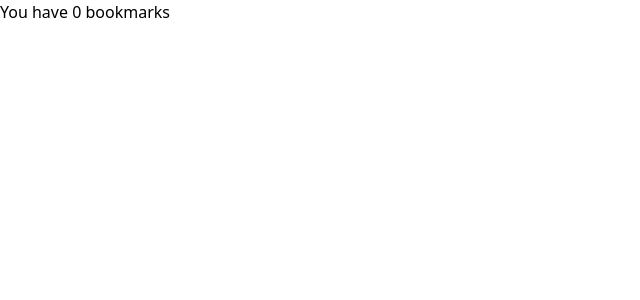
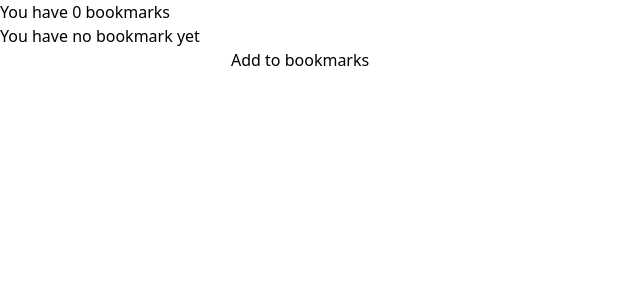
Before and after one commit to m5r/klaxoon-test, a React (Create React App) app: page /list in a window 1280 px wide. Shown: the top 300 px of the page, without its empty margins (0-640 px from the left). Built offline with nearby package versions, Linux system fonts and the light colour scheme.

Commit message:
use bookmark hooks to display the list of bookmarks and edit them

```diff
--- a/src/hooks/useBookmark.ts
+++ b/src/hooks/useBookmark.ts
@@ -5,19 +5,24 @@ import Bookmark from "../models/bookmark";
 import useBookmarks from "./useBookmarks";
 
 export default function useBookmark(bookmarkId: Bookmark["id"]) {
-	const { bookmarks, removeBookmark } = useBookmarks();
+	const { isInitialized, bookmarks, removeBookmark } = useBookmarks();
 	const [bookmark, setBookmark] = useState<Bookmark | null>(null);
 	const history = useHistory();
 
 	useEffect(() => {
 		// initialize state
+		if (!isInitialized) {
+			return;
+		}
+
 		const foundBookmark = bookmarks.find(bookmark => bookmark.id === bookmarkId);
+		console.log("foundBookmark", foundBookmark);
 		if (!foundBookmark) {
 			return history.push("/list");
 		}
 
 		setBookmark(foundBookmark);
-	}, [bookmarks]);
+	}, [isInitialized]);
 
 	function deleteBookmark() {
 		removeBookmark(bookmarkId);
--- a/src/hooks/useBookmarks.ts
+++ b/src/hooks/useBookmarks.ts
@@ -5,6 +5,7 @@ import { useHistory } from "react-router-dom";
 import Bookmark from "../models/bookmark";
 
 export default function useBookmarks() {
+	const [isInitialized, setIsInitialized] = useState(false);
 	const [bookmarks, setBookmarks] = useState<Bookmark[]>([]);
 	const history = useHistory();
 
@@ -14,10 +15,12 @@ export default function useBookmarks() {
 		(async () => {
 			const bookmarksFromStorage = await localForage.getItem<Bookmark[]>("bookmarks");
 			if (!bookmarksFromStorage) {
+				setIsInitialized(true);
 				return;
 			}
 
 			setBookmarks(bookmarksFromStorage);
+			setIsInitialized(true);
 		})();
 	}, []);
 
@@ -25,13 +28,15 @@ export default function useBookmarks() {
 		return history.push(`/edit/${bookmarkId}`);
 	}
 
-	function addBookmark(bookmarkUrl: Bookmark["url"]) {
+	async function addBookmark(bookmarkUrl: Bookmark["url"]) {
 		// fetch data from noembed
+		const thumbnail = "thumbnail";
 		const author = "author";
 		const title = "title";
 
 		const bookmark = new Bookmark({
 			url: bookmarkUrl,
+			thumbnail,
 			author,
 			title,
 		});
@@ -56,6 +61,7 @@ export default function useBookmarks() {
 	}
 
 	return {
+		isInitialized,
 		bookmarks,
 		editBookmark,
 		addBookmark,
--- a/src/models/bookmark.ts
+++ b/src/models/bookmark.ts
@@ -1,6 +1,7 @@
 type CtorParams = {
 	url: string;
 	title: string;
+	thumbnail: string;
 	author: string;
 }
 
@@ -8,14 +9,16 @@ export default class Bookmark {
 	readonly id: string;
 	readonly url: string;
 	readonly title: string;
+	readonly thumbnail: string;
 	readonly author: string;
 	readonly addedAt: Date;
 	keywords: Set<string>;
 
-	constructor({ author, title, url }: CtorParams) {
+	constructor({ thumbnail, author, title, url }: CtorParams) {
 		this.id = generateRandomString();
 		this.keywords = new Set();
 		this.addedAt = new Date();
+		this.thumbnail = thumbnail;
 		this.author = author;
 		this.title = title;
 		this.url = url;
--- a/src/pages/list.tsx
+++ b/src/pages/list.tsx
@@ -1,13 +1,58 @@
-import type { FunctionComponent } from "react";
+import type { FormEvent, FunctionComponent } from "react";
+import { useState } from "react";
 
 import useBookmarks from "../hooks/useBookmarks";
 
 const ListPage: FunctionComponent = () => {
-	const { bookmarks } = useBookmarks();
+	const { bookmarks, removeBookmark, editBookmark, addBookmark } = useBookmarks();
+	const [newBookmarkUrl, setNewBookmarkUrl] = useState("");
+	const [isAddingBookmark, setIsAddingBookmark] = useState(false);
+
+	async function onSubmit(event: FormEvent) {
+		event.preventDefault();
+
+		// TODO: validate newBookmarkUrl is a valid url
+		setIsAddingBookmark(true);
+		await addBookmark(newBookmarkUrl);
+		setIsAddingBookmark(false);
+		setNewBookmarkUrl("");
+	}
 
 	return (
 		<div>
-			You have {bookmarks.length} bookmarks
+			<h3>You have {bookmarks.length} bookmarks</h3>
+
+			<section>
+				{bookmarks.length > 0 ? (
+					<ul>
+						{bookmarks.map(bookmark => {
+							return (
+								<li key={bookmark.id}>
+									<img src={bookmark.thumbnail} alt={`${bookmark.title} thumbnail`} />
+									<span>{bookmark.title}</span>
+									<button onClick={() => editBookmark(bookmark.id)}>Edit</button>
+									<button onClick={() => removeBookmark(bookmark.id)}>Delete</button>
+								</li>
+							);
+						})}
+					</ul>
+				) : (
+					<p>You have no bookmark yet</p>
+				)}
+
+				<form onSubmit={onSubmit}>
+					<input
+						type="text"
+						value={newBookmarkUrl}
+						onChange={(event) => setNewBookmarkUrl(event.target.value)}
+					/>
+
+					<button
+						type="submit"
+						disabled={isAddingBookmark}
+					>Add to bookmarks</button>
+				</form>
+			</section>
 		</div>
 	);
 }
```
